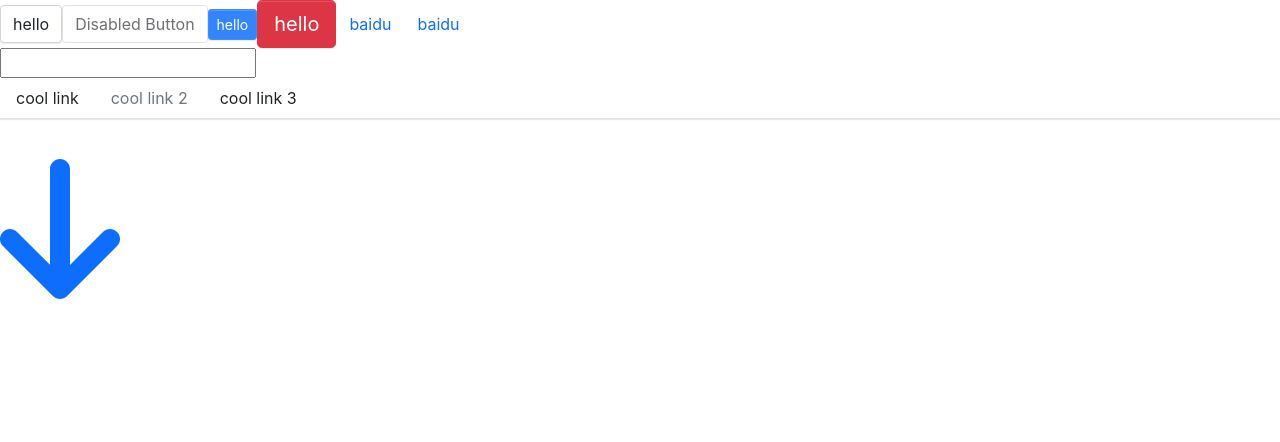
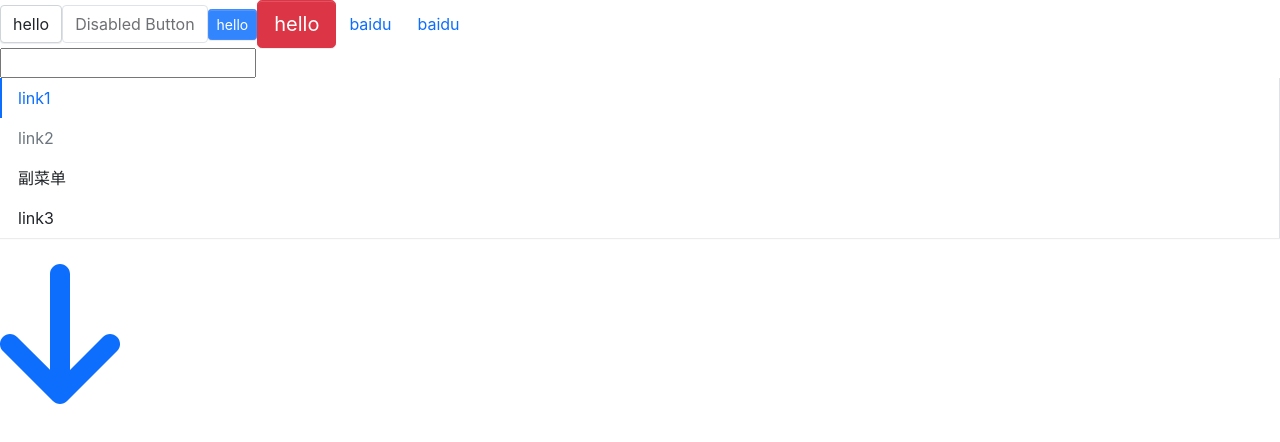
Before and after one commit to yesen66/FreeUI, a React (Create React App) app: page / in a window 1280 px wide. Shown: the top 442 px of the page. Built offline with nearby package versions, Linux system fonts and the light colour scheme.

Commit message:
feat:完善Menu组件

```diff
--- a/src/App.tsx
+++ b/src/App.tsx
@@ -3,6 +3,7 @@
 import Input from './components/Input/input';
 import Menu from './components/Menu/menu';
 import MenuItem from './components/Menu/menuItem'
+import SubMenu from './components/Menu/subMenu';
 import Icon from './components/Icon/icon';
 import { library } from '@fortawesome/fontawesome-svg-core';
 import { fas } from '@fortawesome/free-solid-svg-icons'
@@ -18,16 +19,25 @@
       <Button btnType={ButtonType.Link} href='http:www.baidu.com'>baidu</Button>
       <Input></Input>
 
-      <Menu defaultIndex={0} >
-        <MenuItem index={1}>
-          cool link
+      <Menu defaultOpenSubMenus={['1']} mode="vertical">
+        <MenuItem>
+          link1
         </MenuItem>
-        <MenuItem index={2} disabled={true}>
-          cool link 2
+        <MenuItem disabled>
+          link2
         </MenuItem>
-        <MenuItem index={3}>
-          cool link 3
+        <SubMenu title='副菜单'>
+          <MenuItem>
+            标题1
+          </MenuItem>
+          <MenuItem>
+            标题2
+          </MenuItem>
+        </SubMenu>
+        <MenuItem>
+          link3
         </MenuItem>
+        {/* <li>2</li> */}
       </Menu>
       <Icon icon="arrow-down" theme="primary" size="10x" />
     </div>
--- a/src/components/Menu/_style.scss
+++ b/src/components/Menu/_style.scss
@@ -1,40 +1,91 @@
  .freeui-menu {
     display: flex;
     flex-wrap: wrap;
+    list-style: none;
     padding-left: 0;
-    margin-bottom: 30px;
-    list-style: none;
     border-bottom: $menu-border-width solid $menu-border-color;
     box-shadow: $menu-box-shadow;
-    .menu-item {
+
+    >.menu-item {
         padding: $menu-item-padding-y $menu-item-padding-x;
         cursor: pointer;
-        transform: $menu-transition;
-        &:hover , &:focus {
+        transition: $menu-transition;
+
+        &:hover,
+        &:focus {
             text-decoration: none;
         }
+
         &.is-disabled {
             color: $menu-item-disabled-color;
             pointer-events: none;
             cursor: default;
         }
-        &.is-active , &:hover{
+
+        &.is-active,
+        &:hover {
             color: $menu-item-active-color;
             border-bottom: $menu-item-active-border-width solid $menu-item-active-color;
         }
     }
- }
 
- .menu-vertical {
+    .submenu-item {
+        position: relative;
+    }
+
+    .submenu {
+        display: none;
+        list-style: none;
+        padding-left: 0;
+        white-space: nowrap;
+        //transition: $menu-transition;
+
+        .menu-item {
+            padding: $menu-item-padding-y $menu-item-padding-x;
+            cursor: pointer;
+            transition: $menu-transition;
+            color: $body-color;
+
+            &.is-active,
+            &:hover {
+                color: $menu-item-active-color !important;
+                // border-bottom: 0;
+            }
+        }
+    }
+
+    .submenu.menu-opened {
+        display: block;
+    }
+}
+
+.menu-horizontal {
+    >.menu-item {
+      border-bottom: $menu-item-active-border-width solid transparent;
+    }
+    .submenu {
+      position: absolute;
+      background: $white;
+      z-index: 100;
+      top: calc(100% + 8px);
+      left: 0;
+      border: $menu-border-width solid $menu-border-color;
+      box-shadow: $submenu-box-shadow;
+    }
+  }
+
+.menu-vertical {
     flex-direction: column;
-    border-bottom: 0px;
-    margin: 10px 20px;
+    border-bottom: 0;
     border-right: $menu-border-width solid $menu-border-color;
-    .menu-item{
+
+    .menu-item {
         border-left: $menu-item-active-border-width solid transparent;
-        &.is-active , &:hover {
-            border-bottom: 0px;
+
+        &.is-active,
+        &:hover {
+            border-bottom: 0;
             border-left: $menu-item-active-border-width solid $menu-item-active-color;
         }
     }
- }
+}
--- a/src/components/Menu/menu.tsx
+++ b/src/components/Menu/menu.tsx
@@ -1,51 +1,78 @@
 import React, { useState, createContext } from "react";
 import classNames from "classnames";
+import { MenuItemProps } from './menuItem'
 
-type MenuMode = 'horizontal' | 'vertical'
-type SelectCallback = (selectIndex: number) => void;
+type MenuMode = 'horizontal' | 'vertical';
+type SelectCallback = (selectIndex: string) => void;
 export interface MenuProps {
-    defaultIndex?: number;
+    defaultIndex?: string;
     className?: string;
     mode?: MenuMode;
     style?: React.CSSProperties;
     onSelect?: SelectCallback;
-    children?: React.ReactNode
+    children?: React.ReactNode;
+    //设置子菜单默认打开
+    defaultOpenSubMenus?: string[];
 }
 
 interface IMenuContext {
-    index: number;
+    index: string;
     onSelect?: SelectCallback;
+    mode?: MenuMode;
+    defaultOpenSubMenus?: string[];
 }
 
-export const MenuContext = createContext<IMenuContext>({ index: 0 })
+export const MenuContext = createContext<IMenuContext>({ index: '0' })
+
 const Menu: React.FC<MenuProps> = (props) => {
-    const { className, mode, style, children, defaultIndex, onSelect } = props;
+    const { className, mode, style, children, defaultIndex, onSelect, defaultOpenSubMenus } = props;
     const [currentActive, setActive] = useState(defaultIndex)
+
     const classes = classNames('freeui-menu', className, {
-        'menu-vertical': mode === 'vertical'
+        'menu-vertical': mode === "vertical",
+        'menu-horizontal': mode !== "vertical"
     })
-    const handleClick = (index: number) => {
+
+
+    const handleClick = (index: string) => {
         setActive(index)
         if (onSelect) {
             onSelect(index)
         }
     }
+
     const passedContext: IMenuContext = {
-        index: currentActive ? currentActive : 0,
+        index: currentActive ? currentActive : '0',
         onSelect: handleClick,
+        mode,
+        defaultOpenSubMenus,
     }
+
+    const renderChildren = () => {
+        return React.Children.map(children, (child, index) => {
+            const childElement = child as React.FunctionComponentElement<MenuItemProps>
+            const { displayName } = childElement.type;
+            if (displayName === 'MenuItem' || displayName === 'SubMenu') {
+                return React.cloneElement(childElement, { index: index.toString() });
+            } else {
+                console.error("Warning: Menu has a child which is not a MenuItem component")
+            }
+        })
+    }
+
     return (
         <ul className={classes} style={style} data-testid="test-menu">
             <MenuContext.Provider value={passedContext}>
-                {children}
+                {renderChildren()}
             </MenuContext.Provider>
         </ul>
     )
 }
 
 Menu.defaultProps = {
-    defaultIndex: 0,
+    defaultIndex: '0',
     mode: 'horizontal',
+    defaultOpenSubMenus: []
 }
 
 export default Menu;
--- a/src/components/Menu/menuItem.tsx
+++ b/src/components/Menu/menuItem.tsx
@@ -2,7 +2,7 @@
 import classNames from "classnames";
 import { MenuContext } from './menu'
 export interface MenuItemProps {
-    index: number;
+    index?: string;
     disabled?: boolean;
     className?: string;
     style?: React.CSSProperties;
@@ -19,7 +19,7 @@
     })
 
     const handleClick = () => {
-        if (context.onSelect && !disabled) {
+        if (context.onSelect && !disabled && (typeof index === 'number')) {
             context.onSelect(index)
         }
     }
@@ -30,5 +30,5 @@
         </li>
     )
 }
-
+MenuItem.displayName = 'MenuItem'
 export default MenuItem;
--- /dev/null
+++ b/src/components/Menu/subMenu.tsx
@@ -0,0 +1,81 @@
+import classNames from "classnames";
+import React, { useContext, useState } from "react";
+import { MenuContext } from "./menu";
+import { MenuItemProps } from "./menuItem";
+
+export interface SubMenuProps {
+    title: string;
+    index?: string;
+    className?: string;
+    children?: React.ReactNode;
+}
+
+const SubMenu: React.FC<SubMenuProps> = ({ title, index, className, children }) => {
+    const context = useContext(MenuContext);
+    const openedSubMenus = context.defaultOpenSubMenus as Array<string>;
+    const isOpened = (index && context.mode === 'vertical') ? openedSubMenus.includes(index) : false;
+
+    const [menuOpen, setOpen] = useState(isOpened);
+
+    const handleClick = (e: React.MouseEvent) => {
+        e.preventDefault();
+        setOpen(!menuOpen);
+    }
+
+    let timer: any;
+    const handleMouse = (e: React.MouseEvent, toggle: boolean) => {
+        clearTimeout(timer);
+        e.preventDefault();
+        timer = setTimeout(() => {
+            setOpen(toggle)
+        }, 300)
+    }
+
+    const clickEvent = context.mode === 'vertical' ? {
+        onClick: handleClick
+    } : {};
+
+    const mouseEvent = context.mode === 'horizontal' ? {
+        onMouseEnter: (e: React.MouseEvent) => { handleMouse(e, true) },
+        onMouseLeave: (e: React.MouseEvent) => { handleMouse(e, false) },
+    } : {};
+
+    const classes = classNames('menu-item submenu-item', className, {
+        'is-active': index === context.index
+    });
+
+    const renderChildren = () => {
+        const subMenuClasses = classNames('submenu', {
+            'menu-opened': menuOpen
+        });
+
+        const childrenComponent = React.Children.map(children, (child, i) => {
+            const childElement = child as React.FunctionComponentElement<MenuItemProps>;
+            const { displayName } = childElement.type;
+            if (displayName === 'MenuItem') {
+                return React.cloneElement(childElement, { index: `${index}-${i}` });
+            } else {
+                console.error("Warning: subMenu has a child which is not a MenuItem component")
+            }
+        });
+
+        return (
+            <ul className={subMenuClasses}>
+                {childrenComponent}
+            </ul>
+        )
+    }
+
+    return (
+        <li className={classes} key={index} {...mouseEvent}>
+            <div className="submenu-title" {...clickEvent}>
+                {title}
+            </div>
+            {renderChildren()}
+        </li>
+    )
+}
+
+SubMenu.displayName = 'SubMenu';
+
+export default SubMenu;
```
Also changed, not shown: 1 other file (tests, documents, lock files or other folders).
